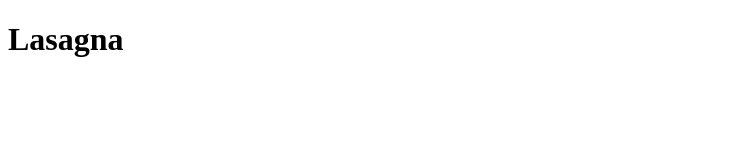
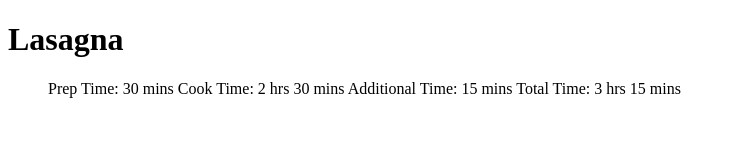
Before and after one commit to Vulkan3894/odin-recipes, a plain HTML site: page recipes/lasagna.html in a window 1280 px wide. Shown: the whole page, without its empty margins (0-736 px from the left). Drawn offline with Linux system fonts and the light colour scheme.

Commit message:
fixed some more issues

```diff
--- a/recipes/lasagna.html
+++ b/recipes/lasagna.html
@@ -3,9 +3,22 @@
 <head>
     <meta charset="UTF-8">
     <meta name="viewport" content="width=device-width, initial-scale=1.0">
-    <title>lasagna</title>
+    <title>Lasagna</title>
 </head>
 <body>
     <h1>Lasagna</h1>
+    <ul>
+        Prep Time:
+        30 mins
+
+        Cook Time:
+        2 hrs 30 mins
+
+        Additional Time:
+        15 mins
+
+        Total Time:
+        3 hrs 15 mins
+    </ul>
 </body>
 </html>
```
Also changed, not shown: img/23600-worlds-best-lasagna-armag-4x3-1-b24f9ad518d74090bf197828492c64a6.jpg (added).
